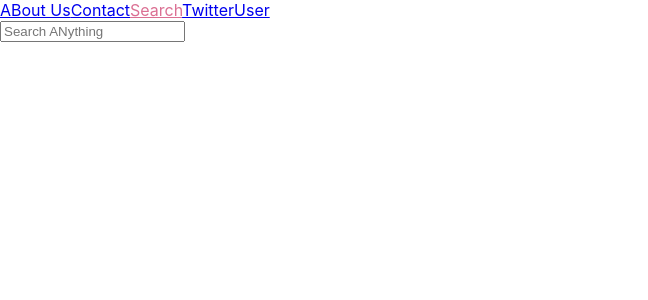
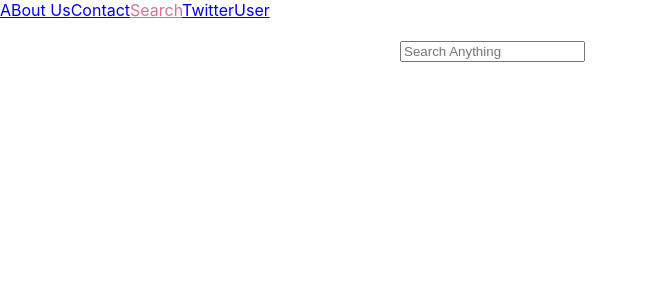
Before and after one commit to TalhaBhutto/React-JS, a React (Create React App) app in the folder demo3/: page /Search in a window 1280 px wide. Shown: the top 300 px of the page, without its empty margins (0-648 px from the left). Built offline with nearby package versions, Linux system fonts and the light colour scheme.

Commit message:
Update Search.jsx

```diff
--- a/demo3/src/Search.jsx
+++ b/demo3/src/Search.jsx
@@ -9,8 +9,8 @@ const Search=()=>{
         NewImage(data);
     }
   return(<>
-  <div style={{color:"red"}}>
-  <input type="text" onChange={InputEvent} value={image} placeholder="Search ANything"></input>
+  <div style={{color:"red", margin:"20px 0px 0px 400px"}}>
+        <input type="text" onChange={InputEvent} value={image} placeholder="Search Anything"/>
   </div>
   </>);
 }
```
